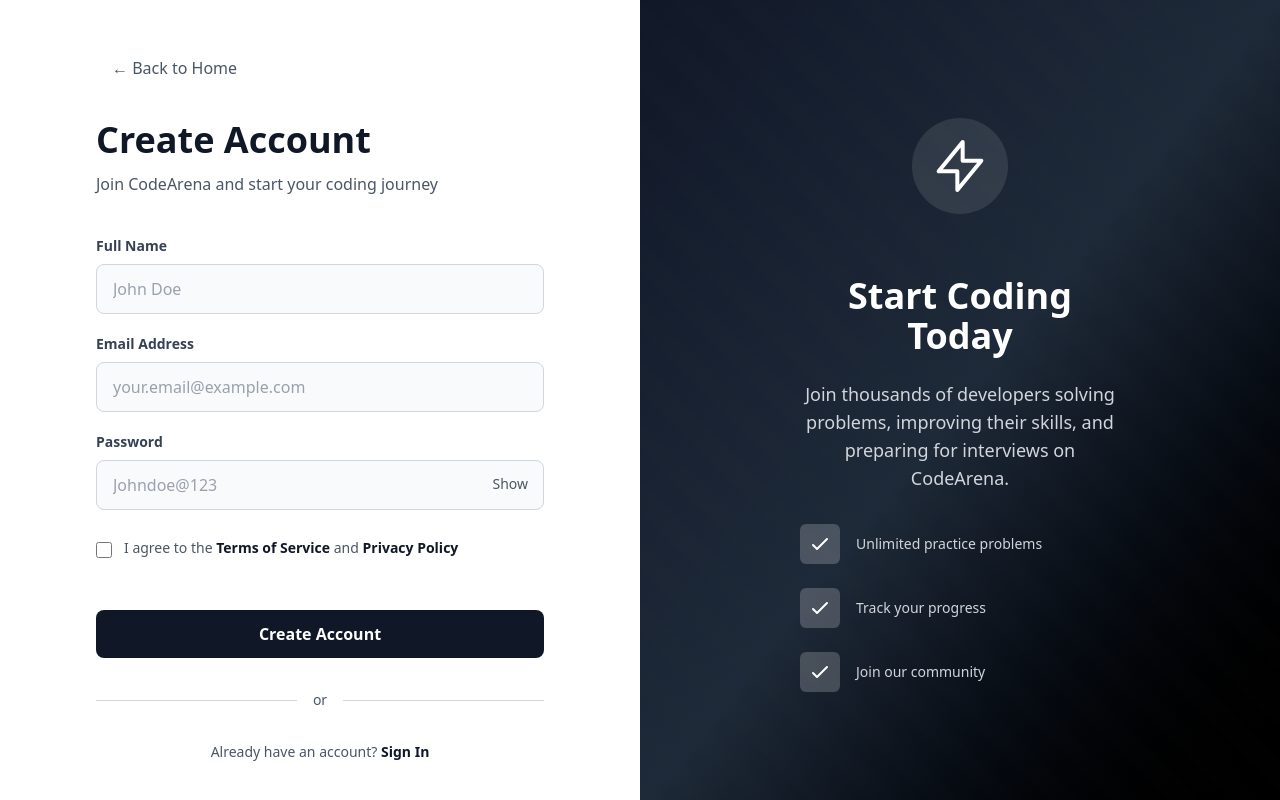
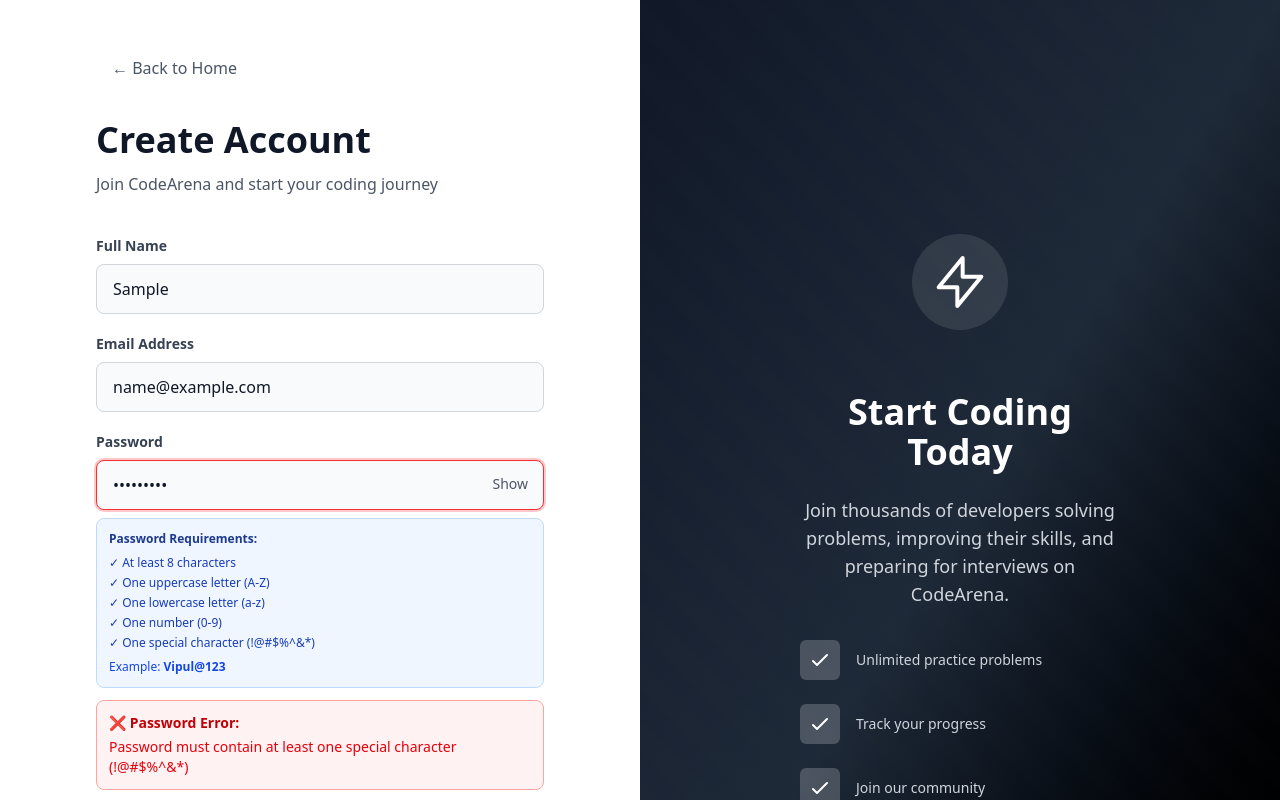
Before and after one commit to vipul752/leetcode-frontend, a React (Vite) app: page /signup in a window 1280 px wide. Both pictures are taken after typing "Sample", "name@example.com", "Sample123" into the empty fields and a click on the button "Create Account". Shown: the top 800 px of the page. Built offline with nearby package versions, Linux system fonts and the light colour scheme; no server answers.

Commit message:
some UI change for better UX

```diff
--- a/src/pages/SignUp.jsx
+++ b/src/pages/SignUp.jsx
@@ -9,7 +9,25 @@
 const signupSchema = z.object({
   firstName: z.string().min(3, "Name should contain at least 3 characters"),
   email: z.string().email("Please enter a valid email"),
-  password: z.string().min(8, "Password should be at least 8 characters"),
+  password: z
+    .string()
+    .min(8, "Password must be at least 8 characters")
+    .refine(
+      (password) => /[A-Z]/.test(password),
+      "Password must contain at least one uppercase letter (A-Z)"
+    )
+    .refine(
+      (password) => /[a-z]/.test(password),
+      "Password must contain at least one lowercase letter (a-z)"
+    )
+    .refine(
+      (password) => /[0-9]/.test(password),
+      "Password must contain at least one number (0-9)"
+    )
+    .refine(
+      (password) => /[!@#$%^&*]/.test(password),
+      "Password must contain at least one special character (!@#$%^&*)"
+    ),
 });
 
 function SignUp() {
@@ -104,8 +122,12 @@
                 <input
                   {...register("password")}
                   type={showPassword ? "text" : "password"}
-                  placeholder="Johndoe@123"
-                  className="w-full px-4 py-3 bg-gray-50 border border-gray-300 rounded-lg text-gray-900 placeholder-gray-400 focus:outline-none focus:border-gray-600 focus:ring-2 focus:ring-gray-200 transition-all"
+                  placeholder="Enter your password"
+                  className={`w-full px-4 py-3 bg-gray-50 border rounded-lg text-gray-900 placeholder-gray-400 focus:outline-none focus:ring-2 transition-all ${
+                    errors.password
+                      ? "border-red-500 focus:border-red-500 focus:ring-red-200"
+                      : "border-gray-300 focus:border-gray-600 focus:ring-gray-200"
+                  }`}
                 />
                 <button
                   type="button"
@@ -115,36 +137,35 @@
                   {showPassword ? "Hide" : "Show"}
                 </button>
               </div>
+
+              {/* Password Requirements Hint */}
+              <div className="mt-2 p-3 bg-blue-50 border border-blue-200 rounded-lg">
+                <p className="text-xs font-semibold text-blue-900 mb-2">
+                  Password Requirements:
+                </p>
+                <ul className="text-xs text-blue-800 space-y-1">
+                  <li>✓ At least 8 characters</li>
+                  <li>✓ One uppercase letter (A-Z)</li>
+                  <li>✓ One lowercase letter (a-z)</li>
+                  <li>✓ One number (0-9)</li>
+                  <li>✓ One special character (!@#$%^&*)</li>
+                </ul>
+                <p className="text-xs text-blue-700 mt-2 font-medium">
+                  Example: <span className="font-bold">Vipul@123</span>
+                </p>
+              </div>
+
+              {/* Error Message */}
               {errors.password && (
-                <p className="text-red-600 text-sm mt-1">
-                  {errors.password.message}
-                </p>
+                <div className="mt-3 p-3 bg-red-50 border border-red-300 rounded-lg">
+                  <p className="text-red-700 text-sm font-semibold">
+                    ❌ Password Error:
+                  </p>
+                  <p className="text-red-600 text-sm mt-1">
+                    {errors.password.message}
+                  </p>
+                </div>
               )}
-            </div>
-
-            {/* Terms & Conditions */}
-            <div className="flex items-start gap-3 pt-2">
-              <input
-                type="checkbox"
-                id="terms"
-                className="mt-1 w-4 h-4 border border-gray-300 rounded"
-              />
-              <label htmlFor="terms" className="text-sm text-gray-600">
-                I agree to the{" "}
-                <button
-                  type="button"
-                  className="text-gray-900 hover:underline font-semibold"
-                >
-                  Terms of Service
-                </button>{" "}
-                and{" "}
-                <button
-                  type="button"
-                  className="text-gray-900 hover:underline font-semibold"
-                >
-                  Privacy Policy
-                </button>
-              </label>
             </div>
 
             {/* Submit Button */}
```
